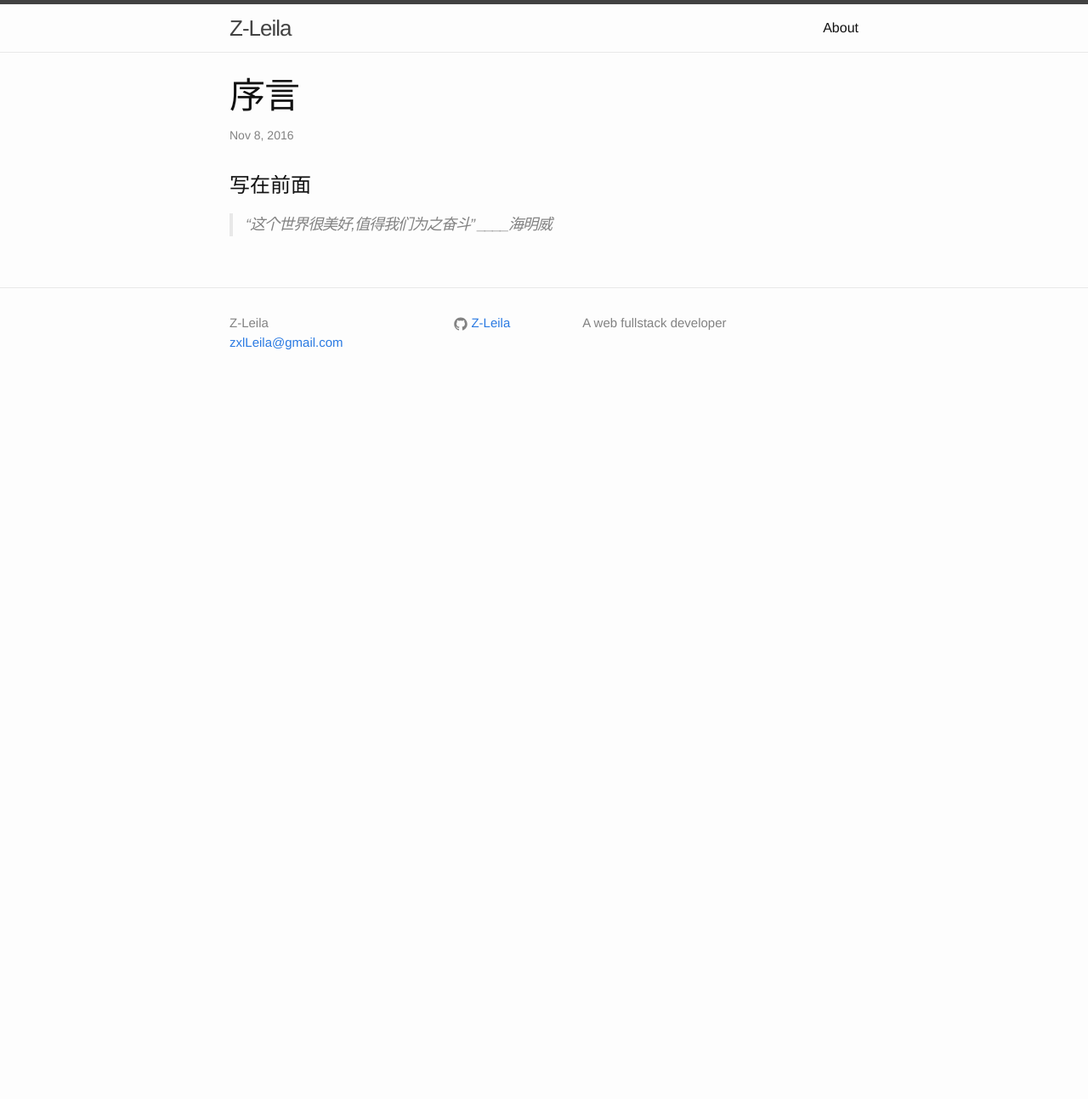
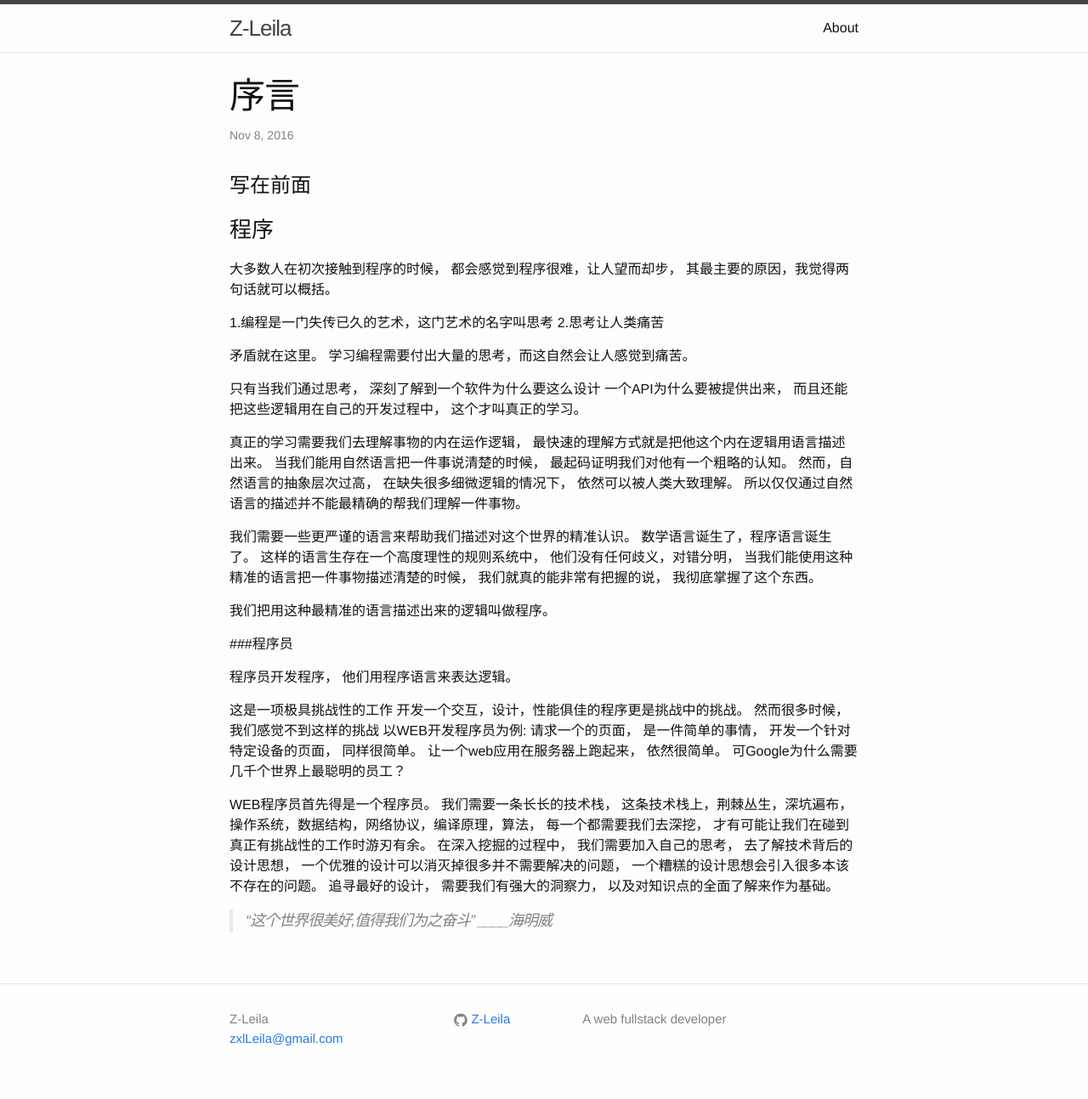
Before and after one commit to Z-Leila/blog, a Jekyll site: the page built from _posts/2016-11-08-perface.markdown, in a window 1280 px wide. Shown: the whole page at 85% size. Built offline with Jekyll 4.4.1, drawn with Linux system fonts in a browser that asks for light colours; before the commit the page ends 900 px from its top, so only the background shows below that.

Commit message:
add
随笔

```diff
--- a/_posts/2016-11-08-perface.markdown
+++ b/_posts/2016-11-08-perface.markdown
@@ -7,5 +7,29 @@ categories: jekyll update
 
 # 写在前面
 
+### 程序
+大多数人在初次接触到程序的时候， 都会感觉到程序很难，让人望而却步， 其最主要的原因，我觉得两句话就可以概括。
+
+1.编程是一门失传已久的艺术，这门艺术的名字叫思考
+2.思考让人类痛苦
+
+矛盾就在这里。 学习编程需要付出大量的思考，而这自然会让人感觉到痛苦。
+
+只有当我们通过思考， 深刻了解到一个软件为什么要这么设计 一个API为什么要被提供出来， 而且还能把这些逻辑用在自己的开发过程中， 这个才叫真正的学习。
+
+真正的学习需要我们去理解事物的内在运作逻辑， 最快速的理解方式就是把他这个内在逻辑用语言描述出来。 当我们能用自然语言把一件事说清楚的时候， 最起码证明我们对他有一个粗略的认知。 然而，自然语言的抽象层次过高， 在缺失很多细微逻辑的情况下， 依然可以被人类大致理解。 所以仅仅通过自然语言的描述并不能最精确的帮我们理解一件事物。
+
+我们需要一些更严谨的语言来帮助我们描述对这个世界的精准认识。 数学语言诞生了，程序语言诞生了。 这样的语言生存在一个高度理性的规则系统中， 他们没有任何歧义，对错分明， 当我们能使用这种精准的语言把一件事物描述清楚的时候， 我们就真的能非常有把握的说， 我彻底掌握了这个东西。
+
+我们把用这种最精准的语言描述出来的逻辑叫做程序。
+
+###程序员
+
+程序员开发程序， 他们用程序语言来表达逻辑。
+
+这是一项极具挑战性的工作 开发一个交互，设计，性能俱佳的程序更是挑战中的挑战。 然而很多时候，我们感觉不到这样的挑战 以WEB开发程序员为例: 请求一个的页面， 是一件简单的事情， 开发一个针对特定设备的页面， 同样很简单。 让一个web应用在服务器上跑起来， 依然很简单。 可Google为什么需要几千个世界上最聪明的员工？
+
+WEB程序员首先得是一个程序员。 我们需要一条长长的技术栈， 这条技术栈上，荆棘丛生，深坑遍布， 操作系统，数据结构，网络协议，编译原理，算法， 每一个都需要我们去深挖， 才有可能让我们在碰到真正有挑战性的工作时游刃有余。 在深入挖掘的过程中， 我们需要加入自己的思考， 去了解技术背后的设计思想， 一个优雅的设计可以消灭掉很多并不需要解决的问题， 一个糟糕的设计思想会引入很多本该不存在的问题。 追寻最好的设计， 需要我们有强大的洞察力， 以及对知识点的全面了解来作为基础。
+
 > “这个世界很美好,值得我们为之奋斗”
 ____海明威
```
Also changed, not shown: _posts/2016-11-09-log.markdown (added, +10 -0 lines).
